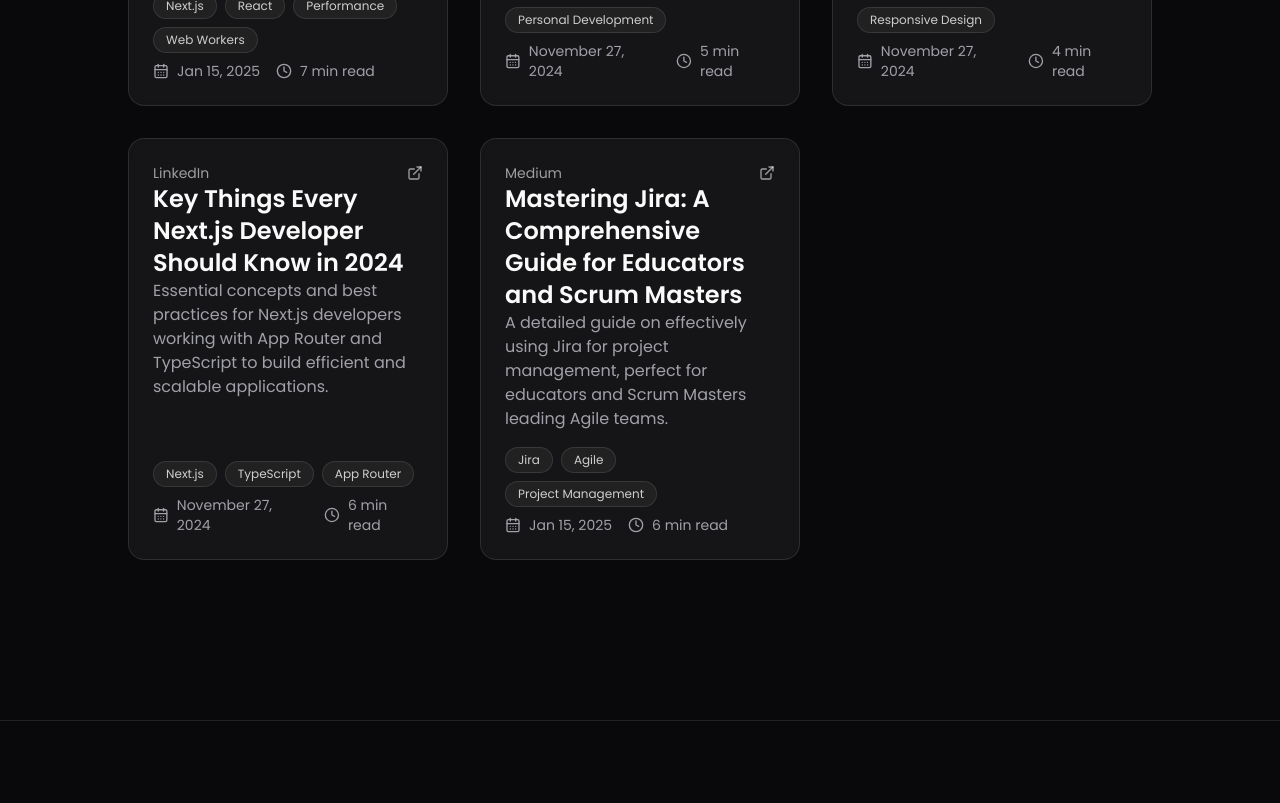
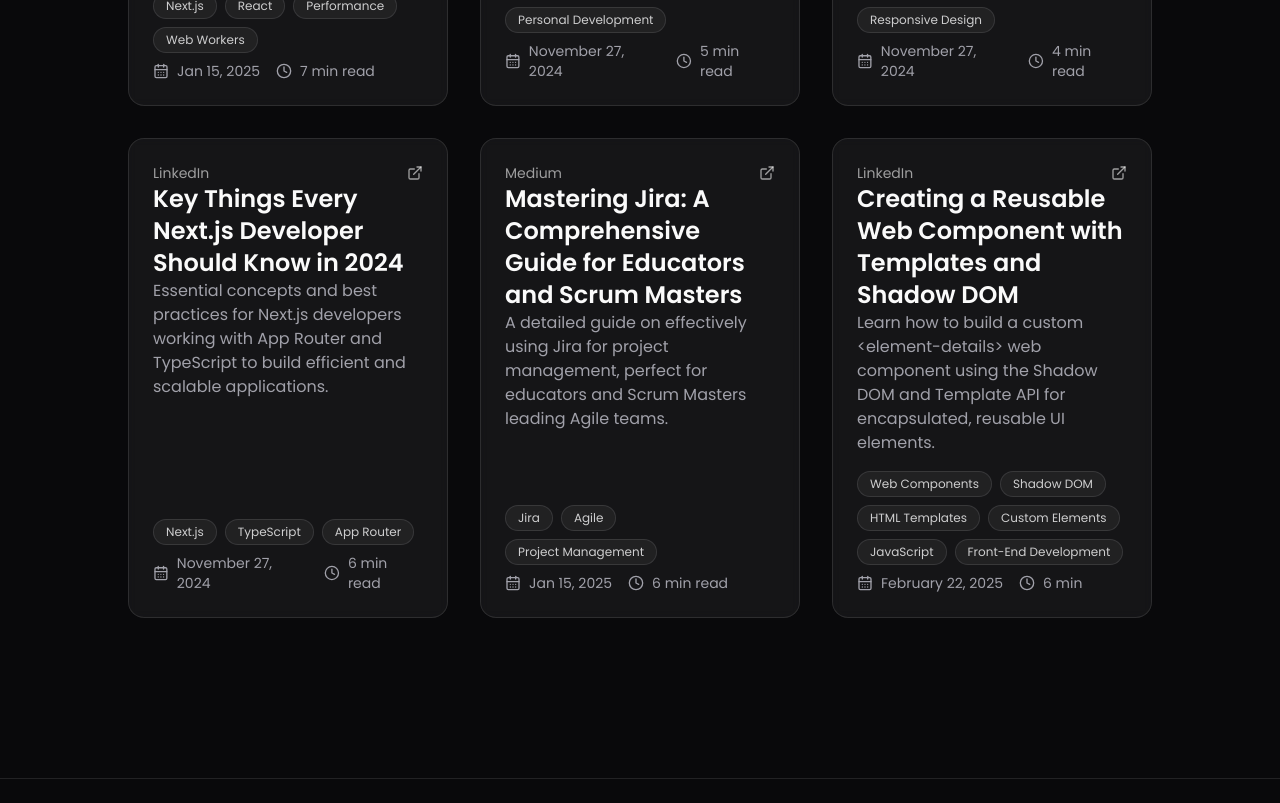
Before and after one commit to balajiudayagiri/fantastic-couscous, a Next.js app: page /blogs in a window 1280 px wide. Shown: the part 600-1403 px from the top of the page. Built offline with nearby package versions, Linux system fonts and the light colour scheme.

Commit message:
update new linkedin blog

```diff
--- a/src/_customComponents/_app/_blogs/constants.ts
+++ b/src/_customComponents/_app/_blogs/constants.ts
@@ -60,4 +60,21 @@ export const blogs: Blog[] = [
     link: "https://medium.com/@balu.udy/mastering-jira-a-comprehensive-guide-for-educators-and-scrum-masters-99c05ebcdeca",
     topics: ["Jira", "Agile", "Project Management"],
   },
+  {
+    title: "Creating a Reusable Web Component with Templates and Shadow DOM",
+    description:
+      "Learn how to build a custom <element-details> web component using the Shadow DOM and Template API for encapsulated, reusable UI elements.",
+    date: "February 22, 2025",
+    readTime: "6 min",
+    platform: "LinkedIn",
+    link: "https://www.linkedin.com/pulse/creating-reusable-web-component-templates-shadow-dom-balaji-udayagiri-v1mdc",
+    topics: [
+      "Web Components",
+      "Shadow DOM",
+      "HTML Templates",
+      "Custom Elements",
+      "JavaScript",
+      "Front-End Development",
+    ],
+  },
 ];
```
